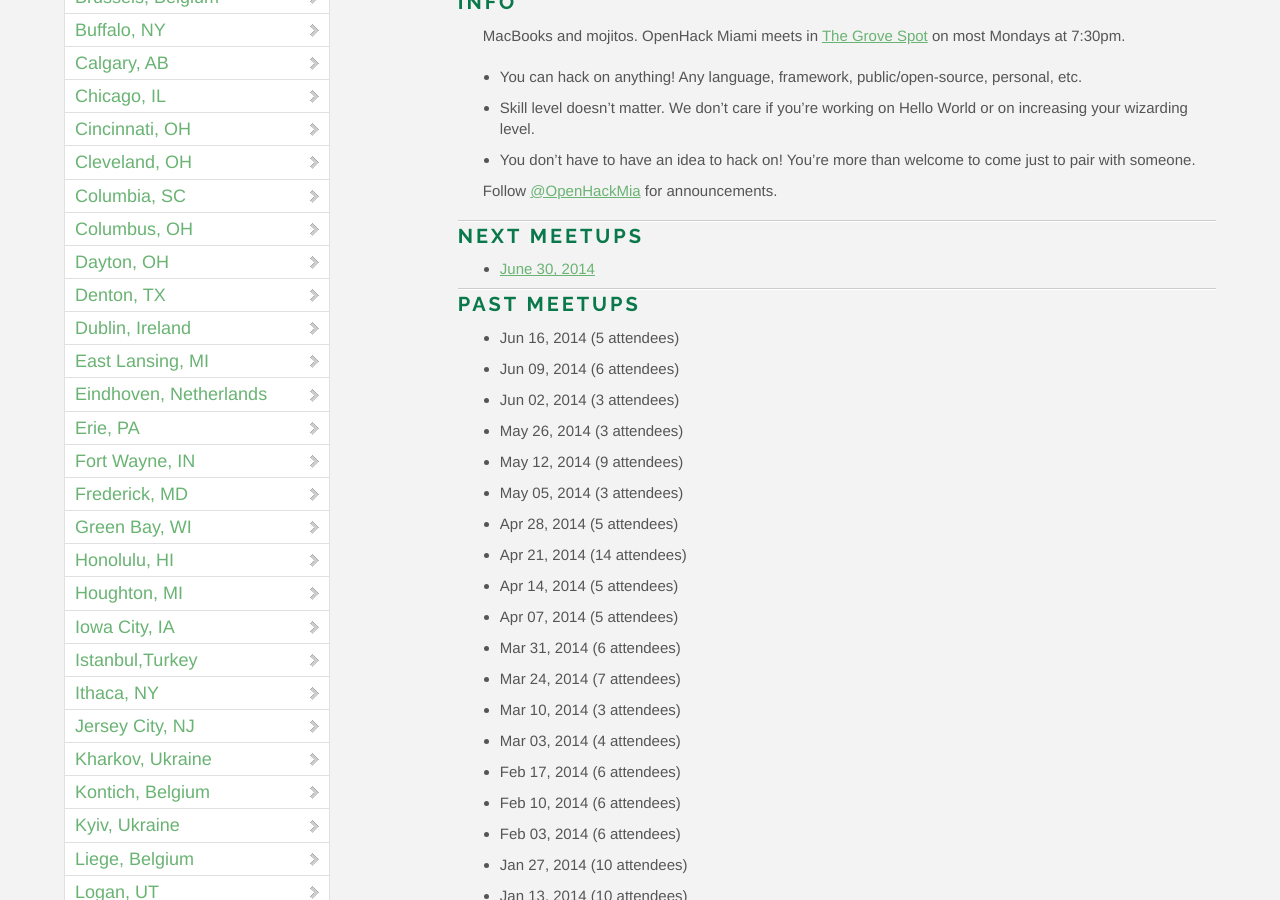
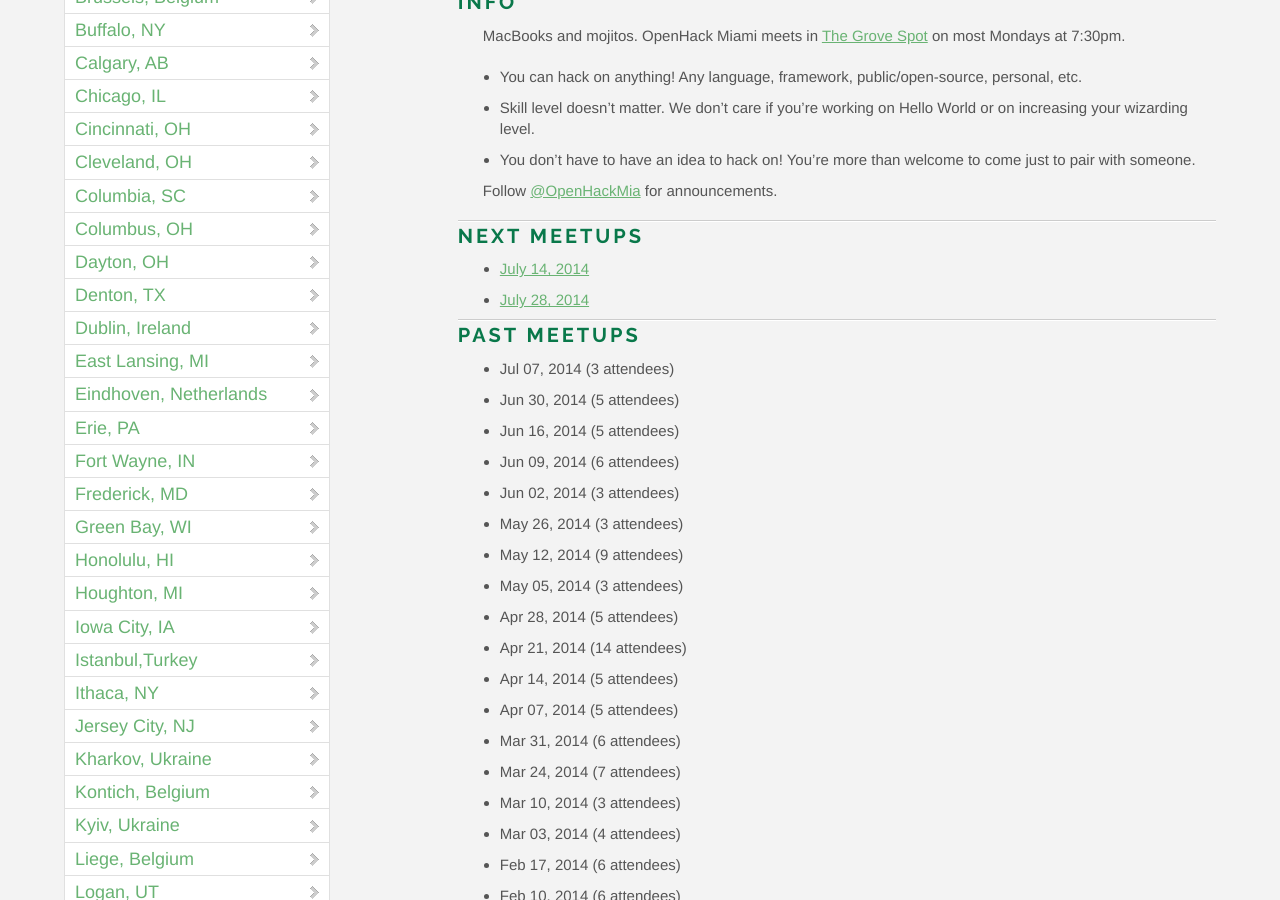
Before and after one commit to OpenHack/openhack.github.com, a Jekyll site: the page built from miami/index.markdown, in a window 1280 px wide and 900 px high, scrolled down 733 px. Built offline with Jekyll 4.4.1, drawn with Linux system fonts in a browser that asks for light colours; nearby versions of some CDN libraries; comment, search, counter and statistics services are not loaded.

Commit message:
update miami meetup info

```diff
--- a/miami/index.markdown
+++ b/miami/index.markdown
@@ -19,10 +19,13 @@ Follow [@OpenHackMia](http://twitter.com/openhackmia) for announcements.
 
 ### Next meetups
 
-* [June 30, 2014](http://www.meetup.com/miamirb/events/187976042/)
+* [July 14, 2014](http://www.meetup.com/miamirb/events/192422432/)
+* [July 28, 2014](http://www.meetup.com/miamirb/events/192422512/)
 
 ### Past meetups
 
+* Jul 07, 2014 (3 attendees)
+* Jun 30, 2014 (5 attendees)
 * Jun 16, 2014 (5 attendees)
 * Jun 09, 2014 (6 attendees)
 * Jun 02, 2014 (3 attendees)
```
